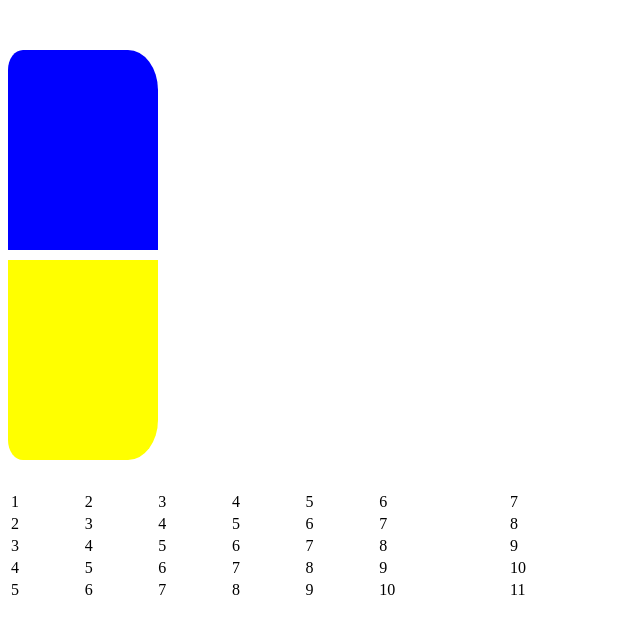
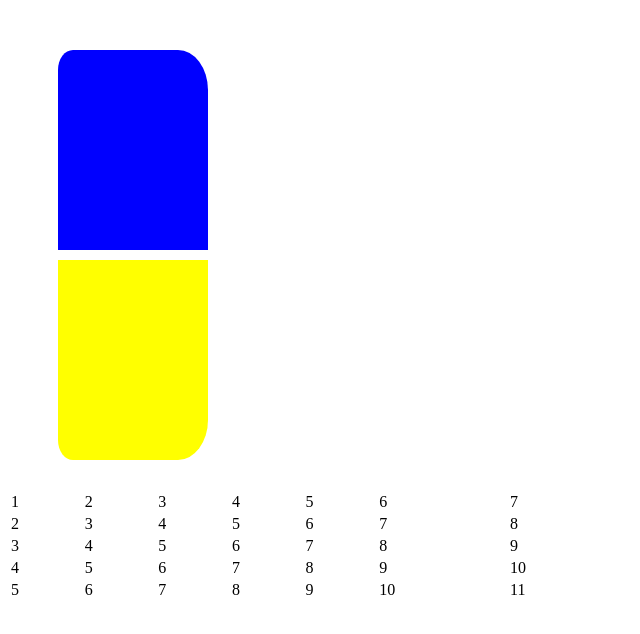
Before and after one commit to ozeransm/hw-css, a plain HTML site: page index.html in a window 1280 px wide. Shown: the whole page, without its empty margins (0-640 px from the left). Drawn offline with Linux system fonts and the light colour scheme.

Commit message:
ert23122049

```diff
--- a/style/style.css
+++ b/style/style.css
@@ -2,6 +2,12 @@
 *::before,
 *::after {
   box-sizing: border-box;
+}
+.box1:hover {
+  background-color: crimson;
+}
+.box2:hover {
+  background-color: dimgrey;
 }
 .tb1 > tr > td:hover {
   background-color: aqua;
@@ -24,6 +30,7 @@ body {
   border-top-left-radius: 10%;
   border-top-right-radius: 20%;
   margin-top: 50px;
+  margin-left: 50px;
 }
 .box2 {
   width: 150px;
@@ -32,4 +39,5 @@ body {
   border-bottom-left-radius: 10%;
   border-bottom-right-radius: 20%;
   margin-top: 10px;
+  margin-left: 50px;
 }
```
